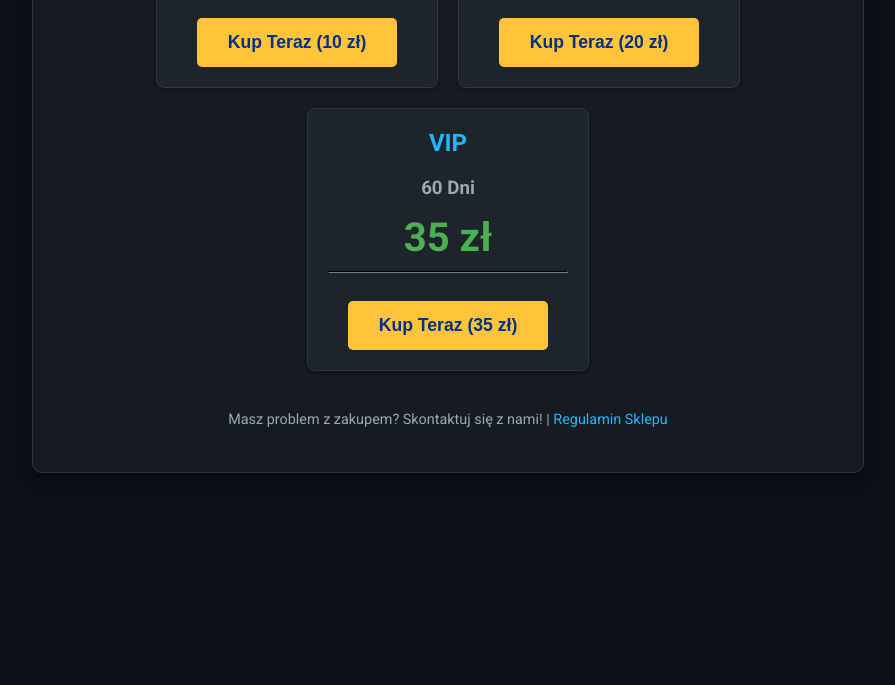
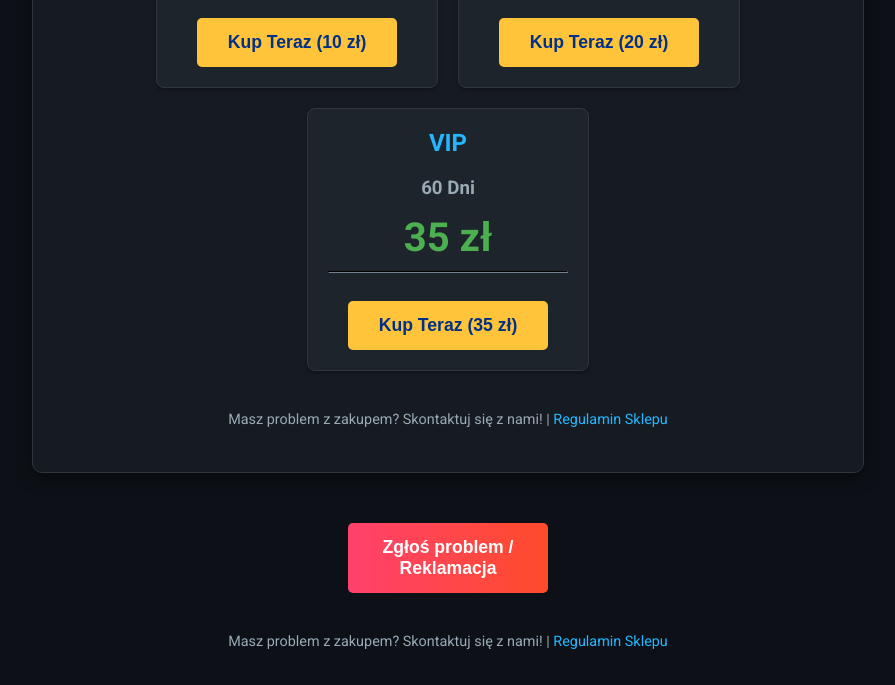
Before and after one commit to Bejba123/testing, a plain HTML site: page index.html in a window 1280 px wide. Shown: the part 761-1446 px from the top of the page, without its empty margins (192-1087 px from the left). Before the commit the page ends 1274 px from the top, so only its background shows below. Drawn offline with Linux system fonts and the light colour scheme.

Commit message:
Update index.html

```diff
--- a/index.html
+++ b/index.html
@@ -239,3 +239,21 @@
 
 </body>
 </html>
+
+
+    </form>
+
+    <!-- PRZYCISK ZGŁOSZENIA -->
+    <div style="margin-top: 30px;">
+        <button
+            onclick="location.href='reports/index.html'"
+            class="paypal-button"
+            style="background: linear-gradient(90deg, #ff416c, #ff4b2b); color: white;"
+        >
+            Zgłoś problem / Reklamacja
+        </button>
+    </div>
+
+    <div style="margin-top: 40px; font-size: 0.9em; color: #99aab5;">
+        <p>Masz problem z zakupem? Skontaktuj się z nami! | <a href="#" style="color: #23b7ff; text-decoration: none;">Regulamin Sklepu</a></p>
+    </div>
```
